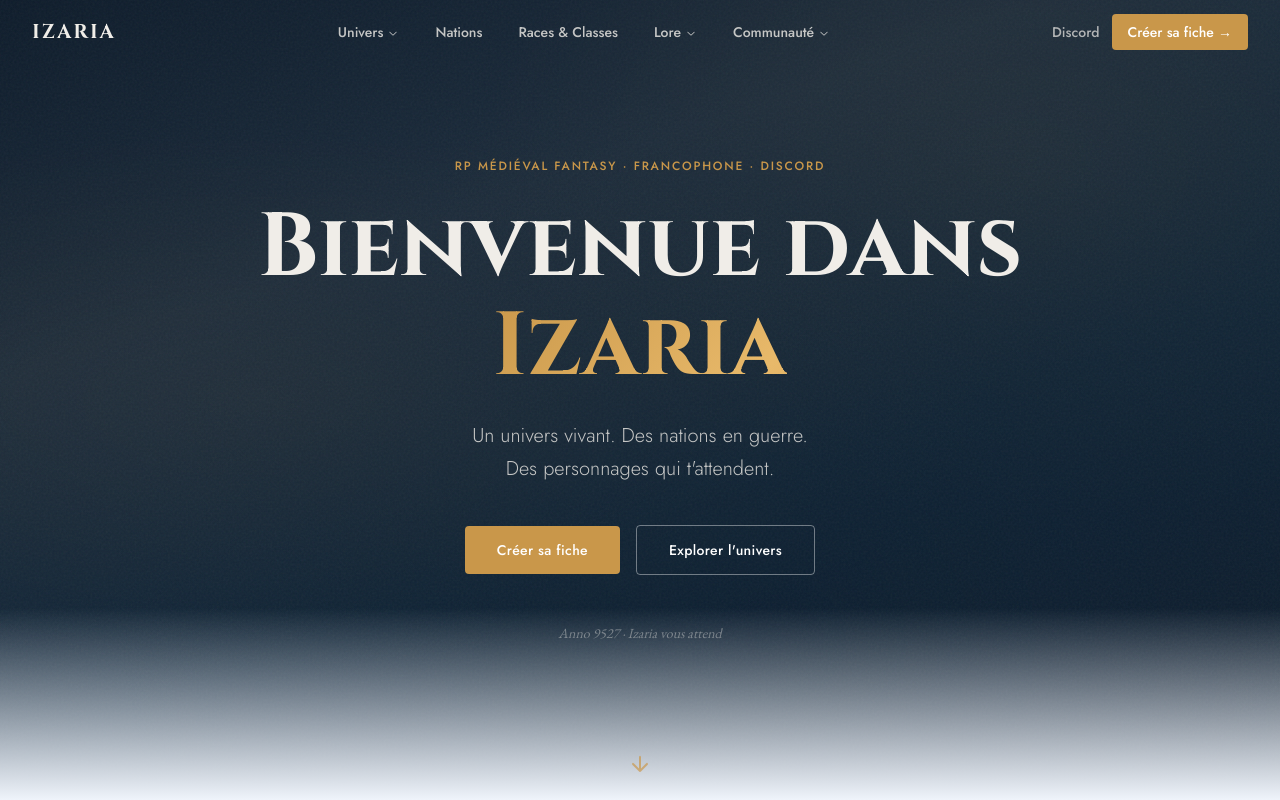
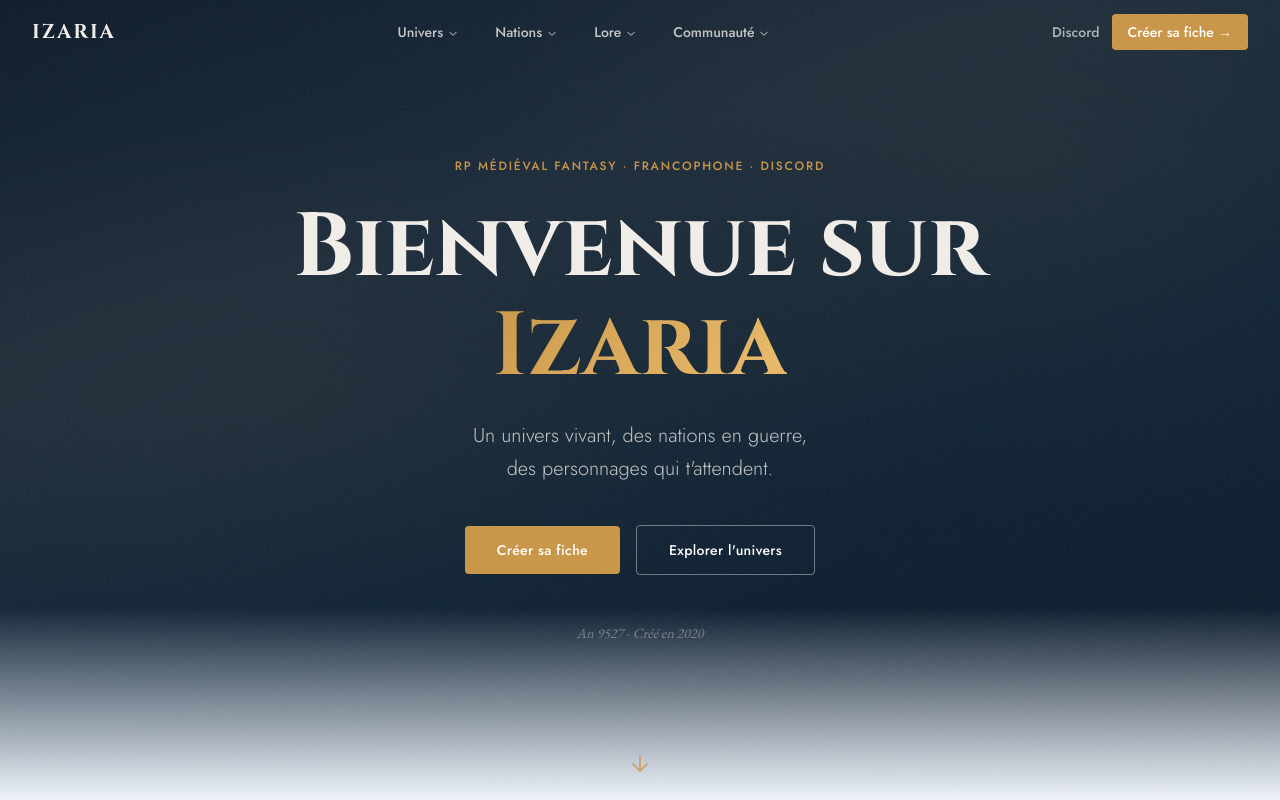
Before and after one commit to Simmco6/Izaria-Guide, a Next.js app: page / in a window 1280 px wide. Shown: the top 800 px of the page. Built offline with nearby package versions, Linux system fonts and the light colour scheme.

Commit message:
Deploy v0.2 Infos changes

```diff
--- a/components/Features.tsx
+++ b/components/Features.tsx
@@ -6,9 +6,9 @@ const features = [
         <path d="M2 12h20M12 2a15.3 15.3 0 0 1 4 10 15.3 15.3 0 0 1-4 10 15.3 15.3 0 0 1-4-10 15.3 15.3 0 0 1 4-10z" />
       </svg>
     ),
-    title: "Un Univers Construit",
+    title: "Un univers construit",
     description:
-      "Des centaines de pages de lore — nations, races, pouvoirs, flore, faune — un monde cohérent et en évolution constante.",
+      "Des centaines de pages de lore sur les nations, races, pouvoirs, flore, faune pour créer un monde cohérent et en évolution constante.",
   },
   {
     icon: (
@@ -23,7 +23,7 @@ const features = [
         <path d="M8.5 5H10V3.5C10 2.67 9.33 2 8.5 2S7 2.67 7 3.5 7.67 5 8.5 5z" />
       </svg>
     ),
-    title: "Des Personnages Vivants",
+    title: "Des personnages vivants",
     description:
       "Crée ta fiche de personnage, choisis ta nation, ta race, ta classe et plonge dans des intrigues politiques et guerrières.",
   },
@@ -36,7 +36,7 @@ const features = [
         <path d="M16 3.13a4 4 0 0 1 0 7.75" />
       </svg>
     ),
-    title: "Une Communauté Active",
+    title: "Une communauté accueillante",
     description:
       "Un serveur Discord francophone, des events réguliers, des MJs disponibles et une communauté qui t'accueille.",
   },
--- a/components/Footer.tsx
+++ b/components/Footer.tsx
@@ -142,7 +142,7 @@ export default function Footer() {
         {/* Bottom bar */}
         <div className="mt-12 pt-6 border-t border-white/10 flex flex-col sm:flex-row items-center justify-between gap-4">
           <p className="font-jost text-xs text-[#9CA3AF]/40">
-            Izaria · Communauté RP depuis 2021 · Site en constante évolution
+            Izaria · Communauté RP depuis 2020 · Serveur en constante évolution
           </p>
           <a
             href="https://discord.gg/yDhFtnm2NR"
--- a/components/Hero.tsx
+++ b/components/Hero.tsx
@@ -139,15 +139,15 @@ export default function Hero() {
 
         {/* Headline */}
         <h1 className="hero-title font-cinzel font-bold text-hero text-[#F0EDE8] mb-6 leading-tight">
-          Bienvenue dans{" "}
+          Bienvenue sur{" "}
           <span className="text-gold-gradient">Izaria</span>
         </h1>
 
         {/* Subline */}
         <p className="hero-sub font-jost font-light text-[#F0EDE8]/80 text-lg md:text-xl max-w-2xl leading-relaxed mb-10">
-          Un univers vivant. Des nations en guerre.
+          Un univers vivant, des nations en guerre,
           <br className="hidden sm:block" />
-          Des personnages qui t&apos;attendent.
+          des personnages qui t&apos;attendent.
         </p>
 
         {/* CTAs */}
@@ -169,7 +169,7 @@ export default function Hero() {
 
         {/* Year badge */}
         <div className="hero-ctas mt-12 font-eb-garamond italic text-[#F0EDE8]/40 text-sm">
-          Anno 9527 · Izaria vous attend
+          An 9527 - Créé en 2020
         </div>
       </div>
 
--- a/components/Navbar.tsx
+++ b/components/Navbar.tsx
@@ -18,18 +18,20 @@ const navLinks = [
     submenu: true,
     items: [
       { href: "/histoire", label: "Histoire", description: "Les chroniques d'Izaria depuis l'an 9188." },
-      { href: "/carte-du-monde", label: "Carte du Monde", description: "Explorez la géographie d'Izaria." },
-      { href: "/pouvoirs", label: "Pouvoirs", description: "Magie, arts de combat et dons divins." },
-      { href: "/astronomie", label: "Astronomie", description: "Les astres et constellations d'Izaria." },
+      { href: "/pouvoirs", label: "Pouvoirs", description: "La magie, arts de combat et malédictions." },
+      { href: "/astronomie", label: "Astronomie", description: "Les astres et constellations." },
+      { href: "/races-et-classes", label: "Races & Classes", description: "Les races et les classes." },
     ],
   },
   {
     label: "Nations",
-    href: "/nations",
-  },
-  {
-    label: "Races & Classes",
-    href: "/races-et-classes",
+    submenu: true,
+    items: [
+      { href: "/carte-du-monde", label: "Carte du Monde", description: "La géographie." },
+      { href: "/nations", label: "Nations", description: "Les 10 nations d'Izaria." },
+      { href: "/tribus-mitsuriennes", label: "Tribus Mitsuriennes", description: "Les tribus de Mitsurin." },
+      { href: "/guildes", label: "Guildes", description: "Les organisations et les groupes." }
+    ]
   },
   {
     label: "Lore",
@@ -45,10 +47,8 @@ const navLinks = [
     label: "Communauté",
     submenu: true,
     items: [
-      { href: "/guildes", label: "Guildes", description: "Les organisations actives." },
       { href: "/roles-importants", label: "Rôles importants", description: "MJ, Admin, Joueurs." },
-      { href: "/comment-rp", label: "Comment RP ?", description: "Guide du roleplay." },
-      { href: "/tribus-mitsuriennes", label: "Tribus Mitsuriennes", description: "Les tribus de Mitsurin." },
+      { href: "/comment-rp", label: "Comment RP ?", description: "Guide du roleplay." }
     ],
   },
 ]
@@ -128,7 +128,7 @@ export default function Navbar() {
                     <NavigationMenuItem key={i}>
                       <NavigationMenuLink asChild>
                         <a
-                          href={link.href}
+                          href={link.items?.[0]?.href || "#"}
                           className={cn(
                             "font-jost font-medium text-sm px-4 py-2 rounded-md transition-colors inline-flex items-center",
                             scrolled
@@ -215,7 +215,7 @@ export default function Navbar() {
                   ) : (
                     <a
                       key={i}
-                      href={link.href}
+                      href={link.items?.[0]?.href || "#"}
                       onClick={() => setMobileOpen(false)}
                       className="py-2 px-2 text-sm font-jost font-medium text-[#1A1A2E] hover:text-[#C9974A] transition-colors"
                     >
--- a/components/RacesClasses.tsx
+++ b/components/RacesClasses.tsx
@@ -1,10 +1,10 @@
 const races = [
   { name: "Humain", emoji: "⚔️", description: "Polyvalent, ambitieux, le pilier des grandes nations." },
-  { name: "Elfe", emoji: "🌿", description: "Immortels et raffinés, héritiers d'une sagesse millénaire." },
-  { name: "Fae", emoji: "✨", description: "Êtres de magie pure, imprévisibles et puissants." },
+  { name: "Elfe", emoji: "🌿", description: "Raffinés, héritiers d'une sagesse millénaire." },
+  { name: "Fae", emoji: "✨", description: "Petis êtres de magie, imprévisibles et puissants." },
   { name: "Thérianthrope", emoji: "🐱", description: "Mi-homme, mi-animal, art même de la polyvalance." },
   { name: "Démon", emoji: "🔥", description: "Nés des abysses de Dakurodo, maîtres des arts sombres." },
-  { name: "Ange", emoji: "🕊️", description: "Envoyés divins, protecteurs des nations de lumière." },
+  { name: "Ange", emoji: "🕊️", description: "Humains ailés, protecteurs des nations de lumière." },
   { name: "Gobelin", emoji: "🌑", description: "Petits mais rusés, artisans et marchands redoutables." },
   { name: "Mort-vivant", emoji: "💀", description: "Mortels ayant vendu leur âme à l'art de la mort." },
 ]
--- a/components/StatsBar.tsx
+++ b/components/StatsBar.tsx
@@ -30,7 +30,7 @@ export default function StatsBar() {
         </div>
         <div className="mt-6 text-center">
           <p className="font-jost text-sm text-[#F0EDE8]/40 tracking-wide">
-            Communauté active · Roleplayers francophones · Univers en constante évolution
+            Prends toi aussi un rôle important dans une des nations et prends activement part au lore d'Izaria afin de le façonner!
           </p>
         </div>
       </div>
```
